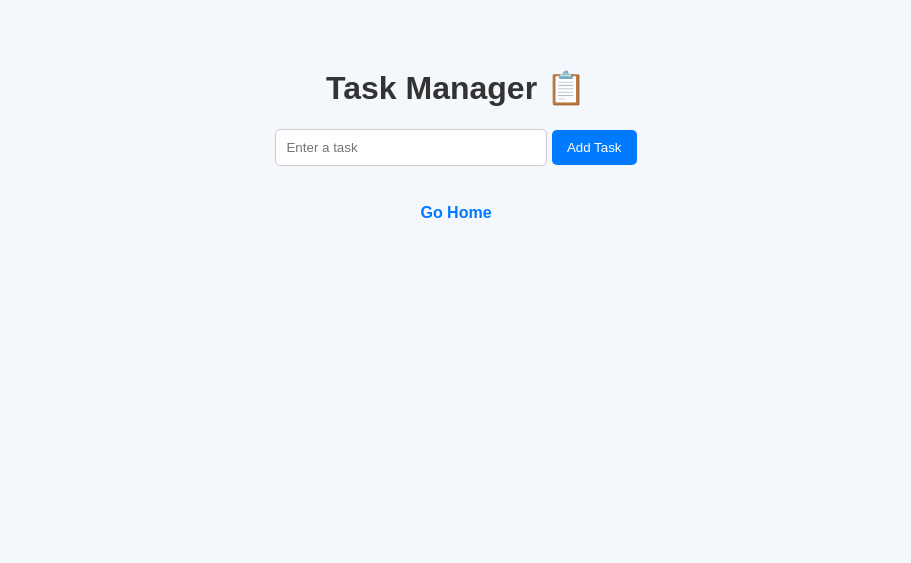
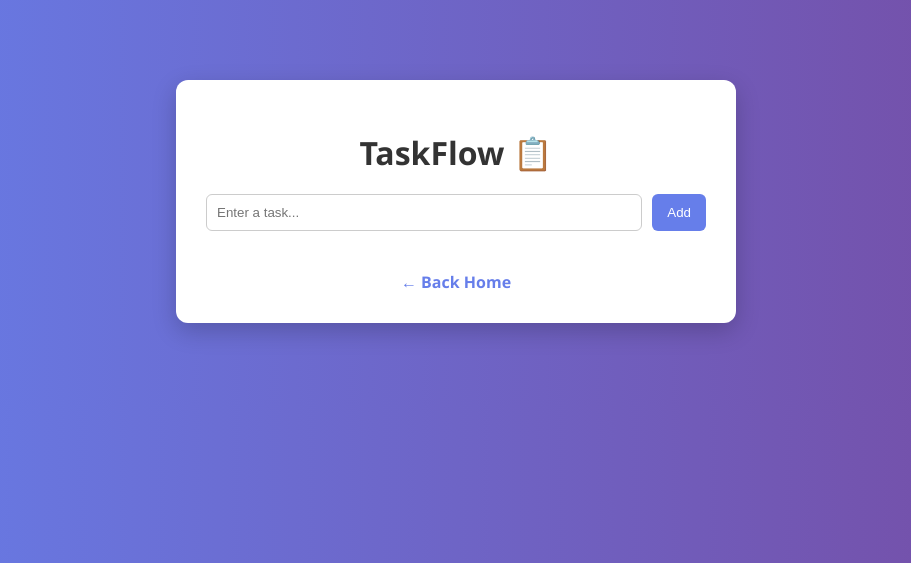
Before and after one commit to Pryg-31/Taskflow-flask-app, a Flask app: page /tasks in a window 1280 px wide. Shown: the top 563 px of the page, without its empty margins (184-1095 px from the left). Run offline with Flask 3, Linux system fonts and the light colour scheme.

Commit message:
Improved homepage UI and consistency

```diff
--- a/static/styles.css
+++ b/static/styles.css
@@ -1,56 +1,82 @@
 body {
-    font-family: Arial, sans-serif;
-    background: #f4f7fb;
+    font-family: 'Segoe UI', sans-serif;
+    background: linear-gradient(to right, #667eea, #764ba2);
+    margin: 0;
+    padding: 0;
+}
+
+.container {
+    width: 90%;
+    max-width: 500px;
+    margin: 80px auto;
+    background: white;
+    padding: 30px;
+    border-radius: 12px;
+    box-shadow: 0 8px 25px rgba(0,0,0,0.2);
     text-align: center;
-    padding-top: 40px;
 }
 
 h1 {
+    margin-bottom: 20px;
     color: #333;
 }
 
 form {
-    margin: 20px;
+    display: flex;
+    gap: 10px;
 }
 
 input {
+    flex: 1;
     padding: 10px;
-    width: 250px;
-    border-radius: 5px;
+    border-radius: 6px;
     border: 1px solid #ccc;
 }
 
 button {
     padding: 10px 15px;
-    background: #007bff;
+    background: #667eea;
     color: white;
     border: none;
-    border-radius: 5px;
+    border-radius: 6px;
     cursor: pointer;
+    transition: 0.3s;
 }
 
 button:hover {
-    background: #0056b3;
+    background: #5a67d8;
 }
 
 ul {
     list-style: none;
     padding: 0;
+    margin-top: 20px;
 }
 
 li {
-    background: white;
-    margin: 10px auto;
-    padding: 10px;
-    width: 300px;
-    border-radius: 5px;
-    box-shadow: 0 2px 5px rgba(0,0,0,0.1);
+    background: #f1f3f8;
+    padding: 12px;
+    margin-bottom: 10px;
+    border-radius: 6px;
+    display: flex;
+    justify-content: space-between;
+    align-items: center;
 }
-a {
+
+.delete-btn {
+    color: red;
     text-decoration: none;
-    color: #007bff;
     font-weight: bold;
 }
-a:hover {
-    color:#0056b3;
+
+.delete-btn:hover {
+    opacity: 0.7;
 }
+
+.back-link {
+    display: inline-block;
+    margin-top: 20px;
+    color: #667eea;
+    text-decoration: none;
+    font-weight: bold;
+}
--- a/templates/tasks.html
+++ b/templates/tasks.html
@@ -5,23 +5,24 @@
     <link rel="stylesheet" href="{{ url_for('static', filename='styles.css') }}">
 </head>
 <body>
-    <h1>Task Manager 📋</h1>
+    <div class="container">
+        <h1>TaskFlow 📋</h1>
 
         <form method="POST">
-        <input type="text" name="task" placeholder="Enter a task" required>
-        <button type="submit">Add Task</button>
+            <input type="text" name="task" placeholder="Enter a task..." required>
+            <button type="submit">Add</button>
         </form>
 
         <ul>
             {% for task in tasks %}
                 <li>
                     {{ task }}
-                <a href="/delete/{{ loop.index0 }}">❌</a>
+                    <a class="delete-btn" href="/delete/{{ loop.index0 }}">✖</a>
                 </li>
             {% endfor %}
         </ul>
 
-    <br>
-    <a href="/">Go Home</a>
+        <a class="back-link" href="/">← Back Home</a>
+    </div>
 </body>
 </html>
```
Also changed, not shown: templates/about.html (+8 -3 lines), templates/index.html (+17 -6 lines). Lines whose indentation alone changed are shown as unchanged.
